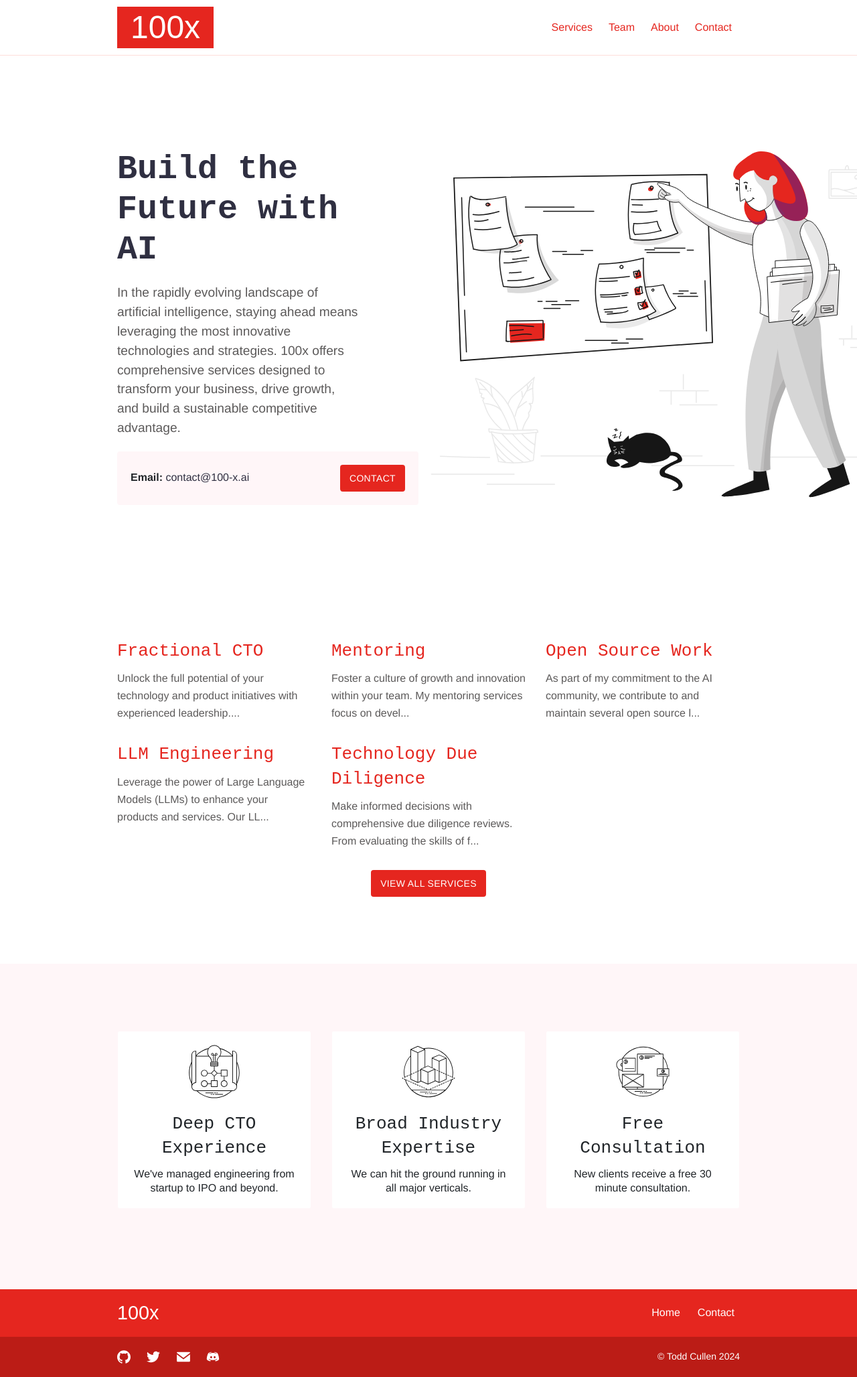
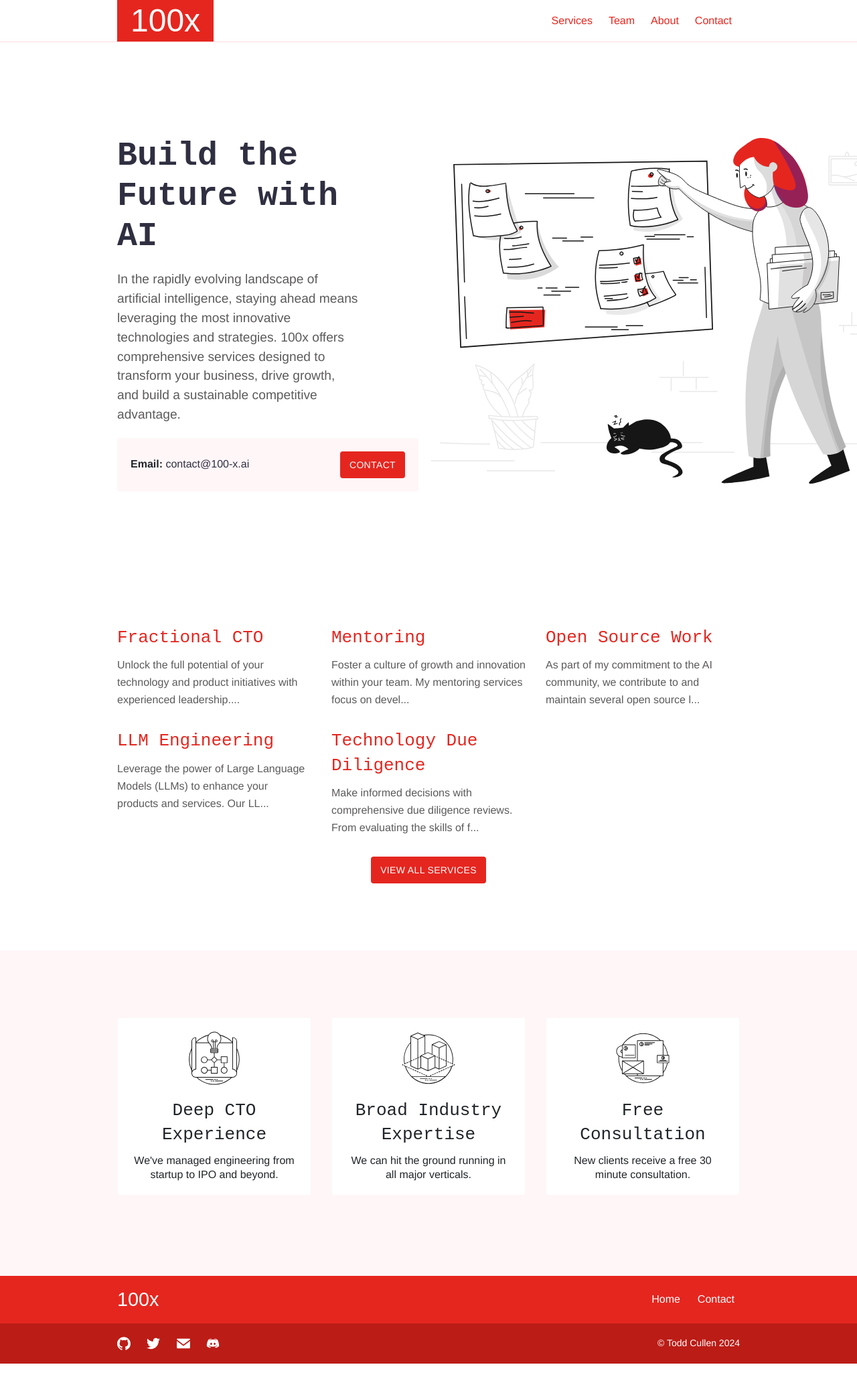
Before and after one commit to Shakakai/100x, a Jekyll site: the page built from index.md, in a window 1280 px wide. Shown: the whole page at 67% size. Built offline with Jekyll 4.4.1, drawn with Linux system fonts in a browser that asks for light colours; some web fonts are replaced.

Commit message:
updating top menu

```diff
--- a/_sass/components/_header.scss
+++ b/_sass/components/_header.scss
@@ -6,7 +6,7 @@
   align-items: center;
   // box-shadow: 0 1px 15px rgba(50, 50, 93, 0.2);
   border-bottom: 1px solid lighten($secondary, 20%);
-  padding: 10px 0px;
+  padding: 0;
   .container {
     display: flex;
     justify-content: space-between;
--- a/_sass/components/_main-menu.scss
+++ b/_sass/components/_main-menu.scss
@@ -24,6 +24,9 @@
         > a {
           font-weight: bold;
           text-decoration: none;
+          background-color: $primary;
+          color: #ffffff;
+
           &:hover {
             text-decoration: none;
             transition: all 225ms ease-in 0s;
```
